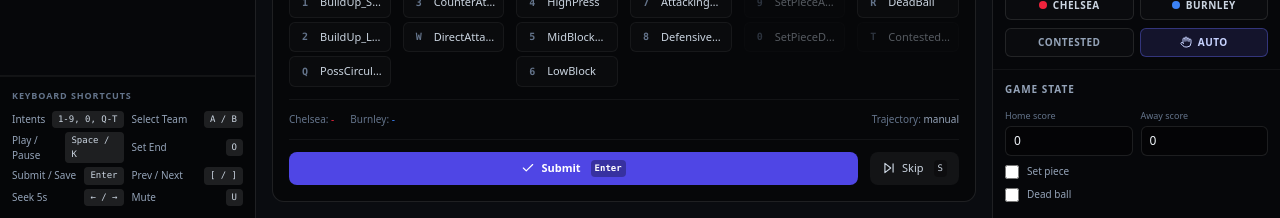
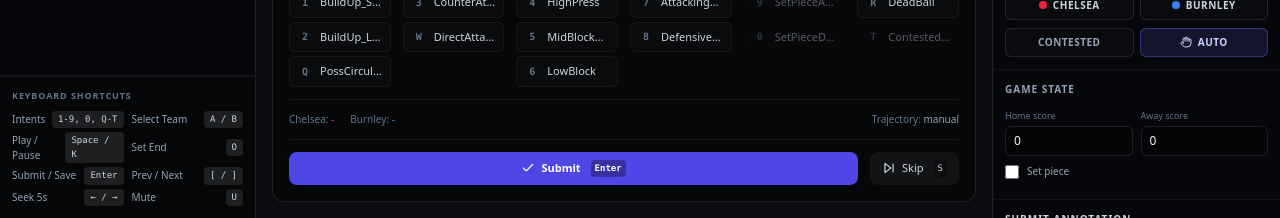
Before and after one commit to shafayatsaad/TACTIC_FP-Annotator, a Next.js app: page / in a window 1280 px wide. Shown: the part 582-800 px from the top of the page. Built offline with nearby package versions, Linux system fonts and the light colour scheme.

Commit message:
Update AnnotationPanel.tsx

```diff
--- a/src/components/AnnotationPanel.tsx
+++ b/src/components/AnnotationPanel.tsx
@@ -705,34 +705,7 @@
             <option value="penalty">Penalty</option>
           </select>
         )}
-        <label className="flex items-center gap-2 mb-2 cursor-pointer">
-          <input
-            type="checkbox"
-            checked={gameState.dead_ball === true}
-            onChange={(e) =>
-              updateGameState({
-                dead_ball: e.target.checked,
-                dead_ball_reason: e.target.checked
-                  ? gameState.dead_ball_reason || "stoppage"
-                  : undefined,
-              })
-            }
-            className="w-3.5 h-3.5 rounded border-white/20 bg-white/5 text-indigo-500 focus:ring-indigo-500/30"
-          />
-          <span className="text-[10px] text-slate-400">Dead ball</span>
-        </label>
-        {gameState.dead_ball && (
-          <input
-            value={gameState.dead_ball_reason || ""}
-            onChange={(e) =>
-              updateGameState({
-                dead_ball_reason: e.target.value || "stoppage",
-              })
-            }
-            placeholder="injury_stoppage"
-            className="w-full rounded-md border border-white/10 bg-black/30 px-2 py-1.5 text-xs text-slate-100 outline-none focus:border-white/30"
-          />
-        )}
+
       </div>
 
       <div className="p-3 border-b border-white/5">
```
